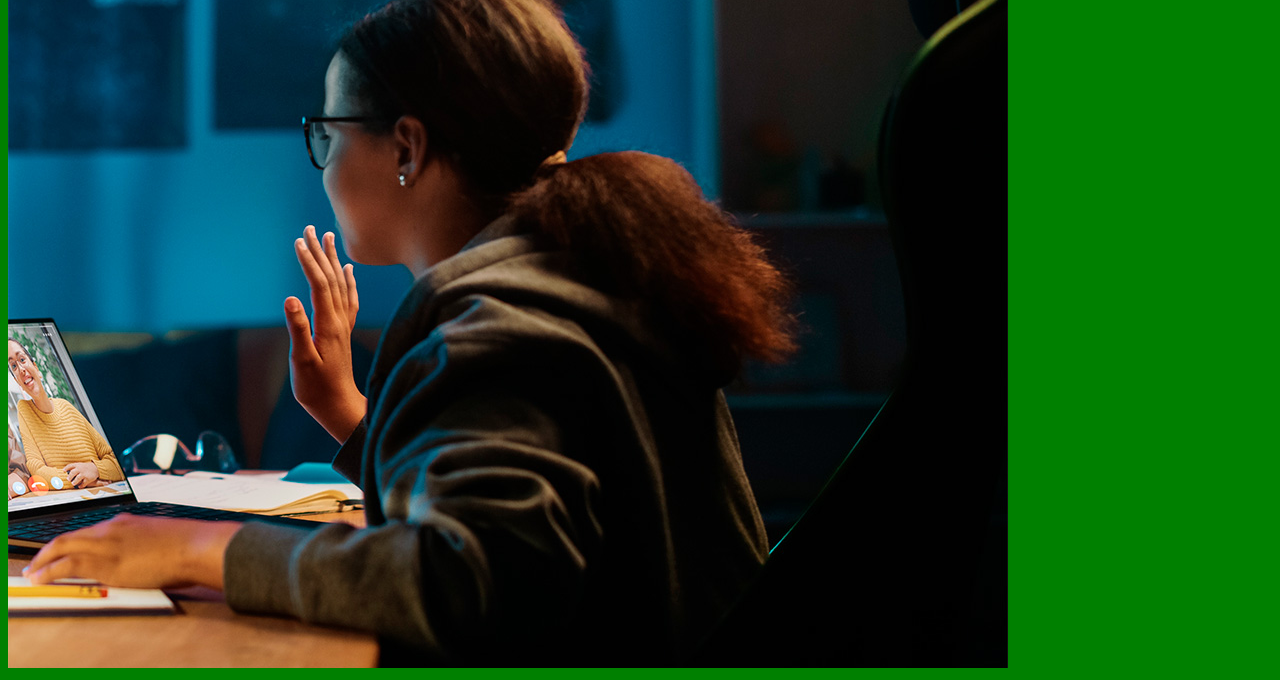
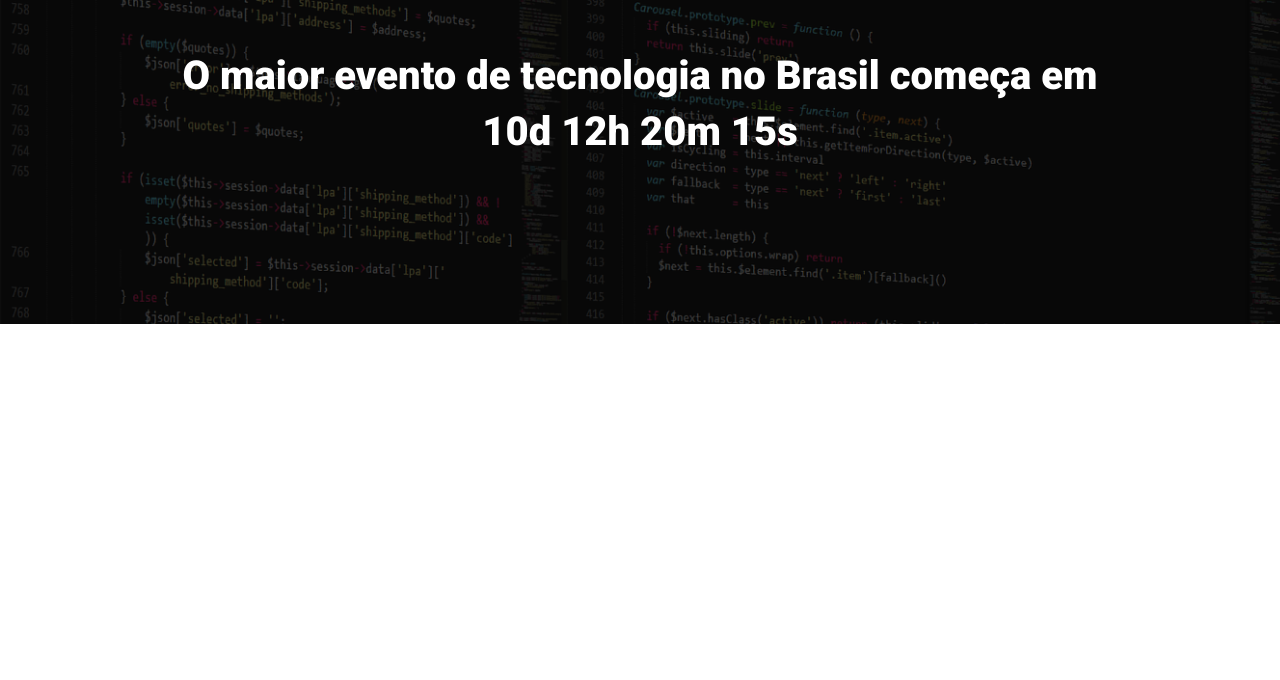
Before and after one commit to maatheOoz/ebac_tech_talks, a website built with Parcel: page src/index.html in a window 1280 px wide. Shown: the part 160-840 px from the top of the page. After the commit the page ends 800 px from the top, so only its background shows below. Built offline with nearby package versions, Linux system fonts and the light colour scheme.

Commit message:
criando o hero

```diff
--- a/src/index.html
+++ b/src/index.html
@@ -1,14 +1,25 @@
 <!DOCTYPE html>
-<html lang="en">
+<html lang="pt-br">
 <head>
     <meta charset="UTF-8">
     <meta name="viewport" content="width=device-width, initial-scale=1.0">
-    <title>Document</title>
+    <title>EBAC Tech Talks</title>
+
+    <link rel="preconnect" href="https://fonts.googleapis.com">
+    <link rel="preconnect" href="https://fonts.gstatic.com" crossorigin>
+    <link href="https://fonts.googleapis.com/css2?family=Roboto:wght@400;700;900&display=swap" rel="stylesheet">
+
     <link rel="stylesheet" href="styles/main.scss">
 </head>
 <body>
-    <h1>Óla</h1>
-    <img src="./images/backend.png" alt="">
+    <header class="hero">
+        <div class="container">
+            <img class="hero__logo" src="./images/ebac_logo.svg" alt="EBAC">
+            <p class="hero__text">
+                O maior evento de tecnologia no Brasil começa em 10d 12h 20m 15s
+            </p>
+        </div>
+    </header>
 
     <script src="scripts/main.js"></script>
 </body>
--- /dev/null
+++ b/src/styles/_hero.scss
@@ -0,0 +1,52 @@
+.hero {
+    padding-top: 64px;
+    padding-bottom: 100px;
+    background-image: url(../images/fundo.png);
+    background-repeat: no-repeat;
+    background-size: cover;
+    position: relative;
+
+    .container {
+        position: relative;
+    }
+
+    &::before {
+        position: absolute;
+        top: 0;
+        left: 0;
+        width: 100%;
+        height: 100%;
+        background-color: #000;
+        content: '';
+        opacity: .7;
+    }
+
+    &__text {
+        margin-top: 64px;
+        margin-bottom: 64px;
+        font-size: 40px;
+        line-height: 56px;
+        font-weight: 800;
+        text-align: center;
+    }
+
+    &__logo {
+        margin: 0 auto;
+        height: 80px;
+        display: block;
+    }
+
+    @media (max-width: 640px) {
+        padding: 40px 0;
+
+        &__logo {
+            height: 40px;
+        }
+
+        &__text {
+            font-size: 22px;
+            line-height: 24px;
+            margin: 24px 0;
+        }
+    }
+}
--- a/src/styles/main.scss
+++ b/src/styles/main.scss
@@ -1,3 +1,23 @@
-body {
-    background-color: green;
+@use 'hero';
+
+* {
+    margin: 0;
+    padding: 0;
+    box-sizing: border-box;
+    font-family: Roboto, sans-serif;
+    color: #fff;
 }
+
+.container {
+    max-width: 960px;
+    width: 100%;
+    margin: 0 auto;
+
+    @media (max-width: 640px) {
+        max-width: 80%;
+    }
+
+    @media (max-width: 1024px) {
+        max-width: 90%;
+    }
+}
```
